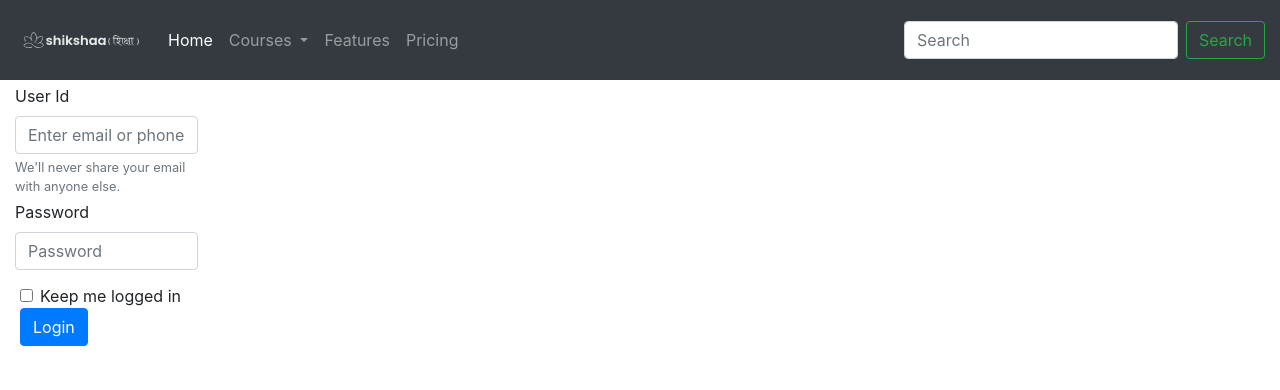
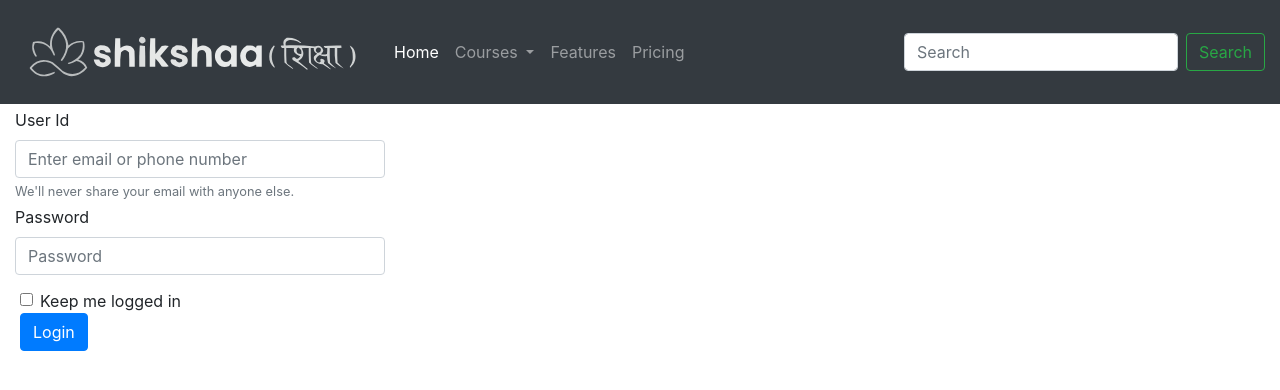
Before and after one commit to pre-matrix/test_deploy, an Angular app: page / in a window 1280 px wide. Shown: the top 390 px of the page. Built offline with nearby package versions, Linux system fonts and the light colour scheme.

Commit message:
header styling improved
The logo size is same in all the resolutions.
Search bar is now separated by margin on the left to distance itself from menu

```diff
--- a/src/app/content/content.component.css
+++ b/src/app/content/content.component.css
@@ -1,4 +1,10 @@
 .signin {
     padding-left: 20px;
     padding-top: 10px;
+
 }
+
+.form-group {
+    min-width: 400px;
+    height: auto;
+}
--- a/src/app/header/header.component.css
+++ b/src/app/header/header.component.css
@@ -8,5 +8,11 @@ nav {
 }
 
 .logo {
-    width:10%;
+    max-width:350px;
+    height: auto;
 }
+
+#search {
+    padding-right: 10px;
+    margin-left: 10px;
+  }
```
